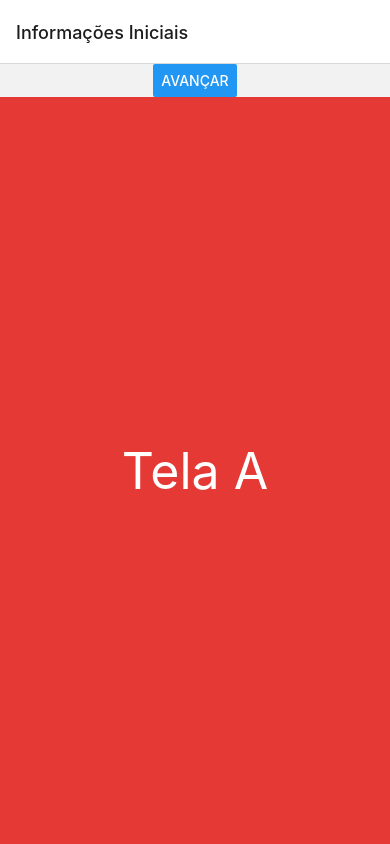
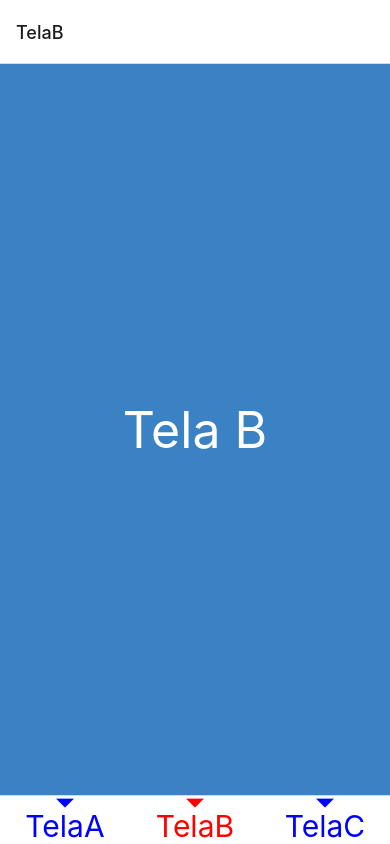
Before and after one commit to fty57/fundamentals-react-native, a React Native app in the folder fty57App/: screen / in a window 390 px wide. Built offline with nearby package versions, Linux system fonts and the light colour scheme.

Commit message:
92. Navegação Tabs

```diff
--- a/fty57App/App.js
+++ b/fty57App/App.js
@@ -1,13 +1,15 @@
 import React from 'react';
 import { SafeAreaView, Text } from 'react-native';
-import {NavigationContainer} from "@react-navigation/native"
+import { NavigationContainer } from "@react-navigation/native"
 import Stack from "./src/navegacao/Stack"
+import Tab from "./src/navegacao/Tab"
 
 export default function App() {
   return (
-    <SafeAreaView style={{flex: 1}}>
+    <SafeAreaView style={{ flex: 1 }}>
       <NavigationContainer>
-        <Stack />
+        <Tab />
+        {/* <Stack /> */}
       </NavigationContainer>
     </SafeAreaView>
   )
--- /dev/null
+++ b/fty57App/src/navegacao/Tab.js
@@ -0,0 +1,24 @@
+import React from "react"
+import { createBottomTabNavigator } from "@react-navigation/bottom-tabs"
+import TelaA from "../views/TelaA"
+import TelaB from "../views/TelaB"
+import TelaC from "../views/TelaC"
+import PassoStack from "../components2/PassoStack"
+
+const Tab = createBottomTabNavigator()
+
+export default props => {
+     return (
+          <Tab.Navigator tabBarOptions={{
+               activeTintColor: 'red',
+               inactiveTintColor: 'blue',
+               labelStyle: {fontSize: 30}
+          }} initialRouteName="TelaB">
+               <Tab.Screen name="TelaA" component={TelaA}/>
+               <Tab.Screen name="TelaB" component={TelaB}/>
+               <Tab.Screen name="TelaC" component={TelaC}/>
+          </Tab.Navigator>
+
+     )
+
+}
--- a/fty57App/src/views/TelaC.js
+++ b/fty57App/src/views/TelaC.js
@@ -1,12 +1,13 @@
 import React from 'react'
 import TextoCentral from "../components2/TextoCentral"
 
-
 export default props => {
-     const route = props.route || { params: {numero: 0}}
+     const route = props.route
+               && props.route.params
+               && props.route.params.numero ? props.route.params.numero : 0
      return (
-          <TextoCentral corFundo ="#9932cd">
-               Tela C - {route.params.numero}
+          <TextoCentral corFundo="#9932cd">
+               Tela C - {route}
           </TextoCentral>
      )
 
```
